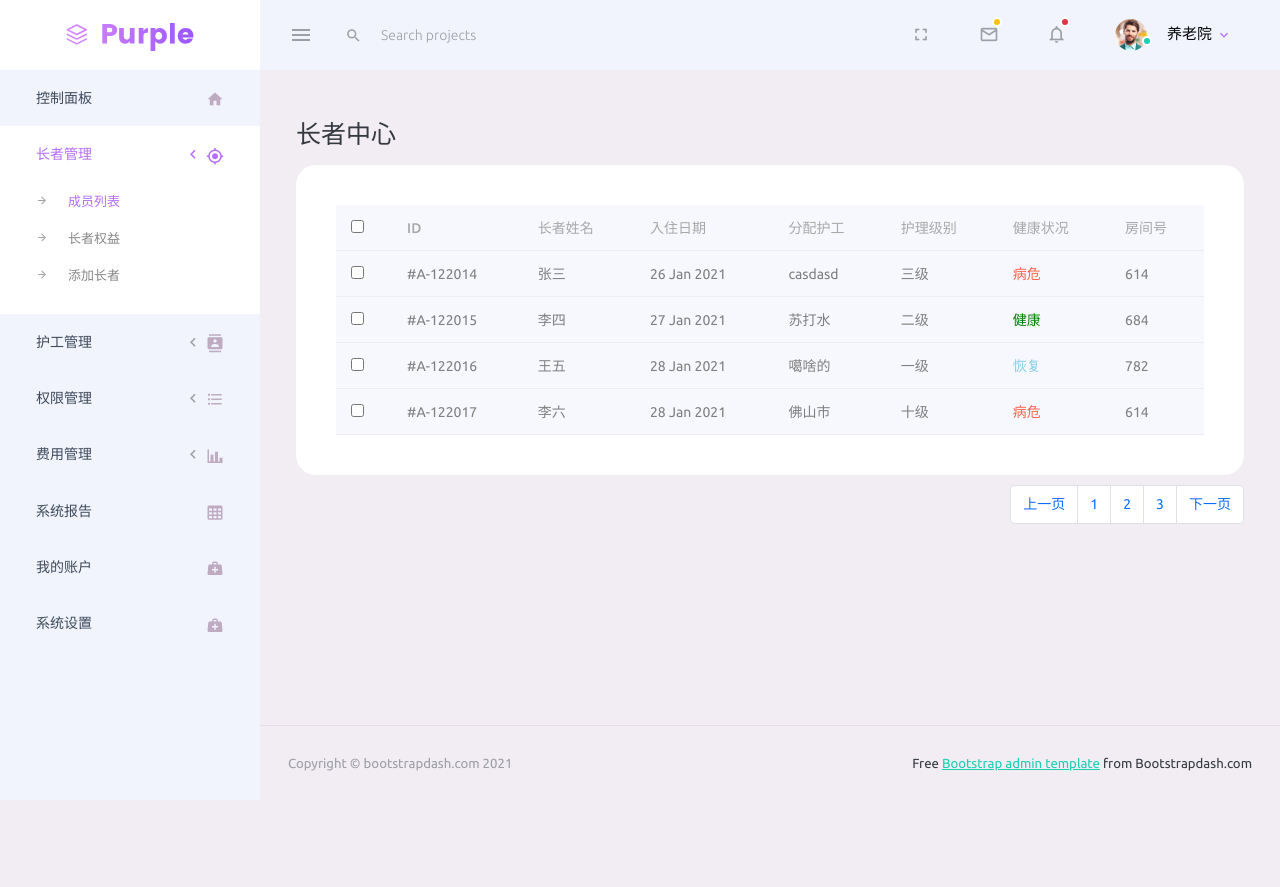
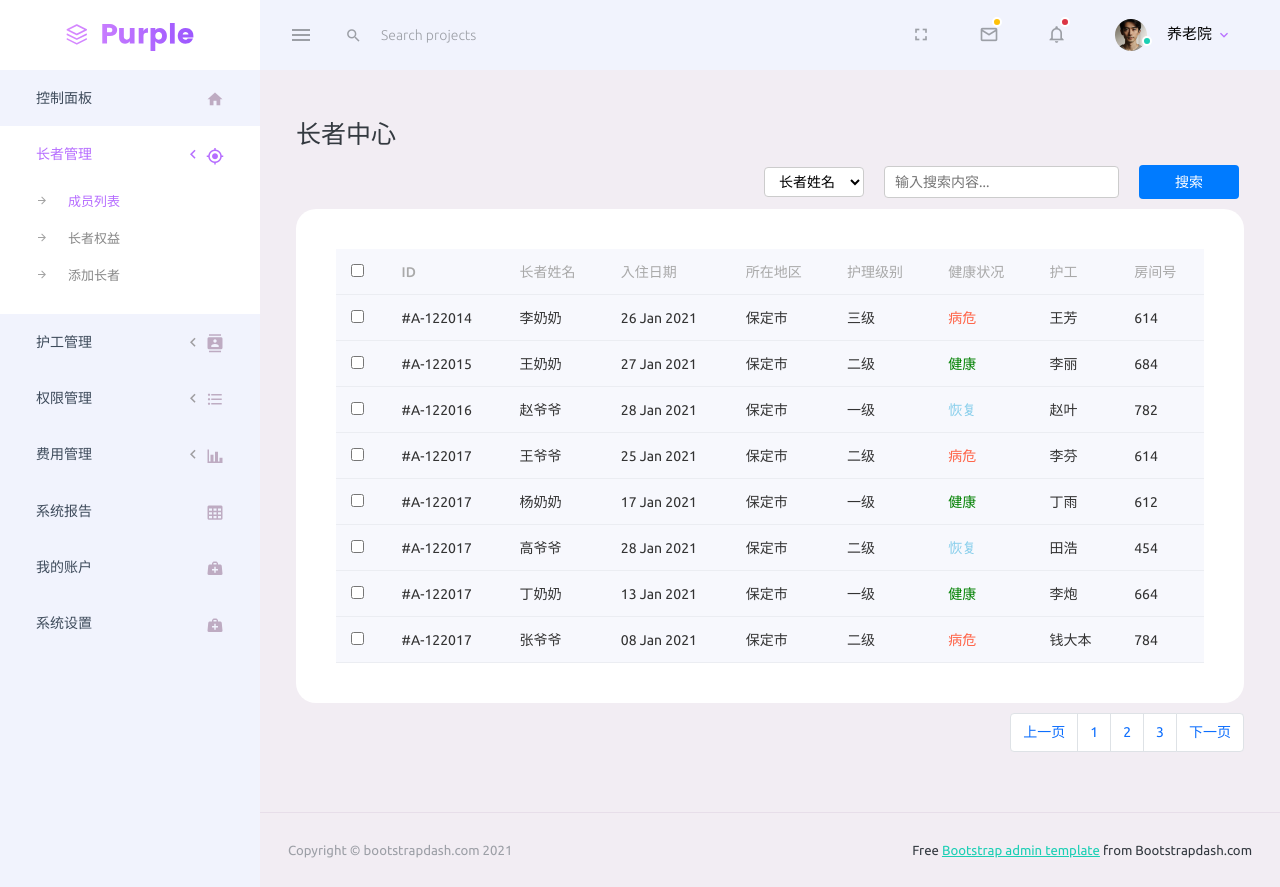
Before and after one commit to hnlxy/SmartEyeWeb, a Flask app: page /elderly-management/elderly-member in a window 1280 px wide. Before the commit the page ends 771 px from the top, so only its background shows below. Run offline with Flask 3, Linux system fonts and the light colour scheme; a user stored in the database is signed in; parts of the project's set-up code (start-up, migrations or seed data) failed here and were passed over; some libraries are stand-ins or nearby versions.

Commit message:
美化长者列表

```diff
--- a/blueprints/elderly/elderly_member.py
+++ b/blueprints/elderly/elderly_member.py
@@ -7,9 +7,14 @@ from flask_login import login_required
 @login_required
 def elderly_member():
     results = [
-        ("#A-122014","张三","26 Jan 2021","casdasd","三级","病危","614"),
-        ("#A-122015","李四","27 Jan 2021","苏打水","二级","健康","684"),
-        ("#A-122016","王五","28 Jan 2021","噶啥的","一级","恢复","782"),
-        ("#A-122017","李六","28 Jan 2021","佛山市","十级","病危","614"),
+        ("#A-122014","李奶奶","26 Jan 2021","保定市","三级","病危","王芳","614"),
+        ("#A-122015","王奶奶","27 Jan 2021","保定市","二级","健康","李丽","684"),
+        ("#A-122016","赵爷爷","28 Jan 2021","保定市","一级","恢复","赵叶","782"),
+        ("#A-122017","王爷爷","25 Jan 2021","保定市","二级","病危","李芬","614"),
+        ("#A-122017","杨奶奶","17 Jan 2021","保定市","一级","健康","丁雨","612"),
+        ("#A-122017","高爷爷","28 Jan 2021","保定市","二级","恢复","田浩","454"),
+        ("#A-122017","丁奶奶","13 Jan 2021","保定市","一级","健康","李炮","664"),
+        ("#A-122017","张爷爷","08 Jan 2021","保定市","二级","病危","钱大本","784"),
+
     ]
     return render_template('pages/elderly-management/elderly_member.html', results=results)
--- a/templates/pages/elderly-management/elderly_member.html
+++ b/templates/pages/elderly-management/elderly_member.html
@@ -9,8 +9,9 @@
 }
 .table{
     background-color: #f7f8fd;
-    color: #808080; /* 设置字体颜色为浅灰色 */
-}
+    color: #333333; /* 设置字体颜色为浅灰色 */
+
+  }
 
 .container{
   width: 100%;
@@ -23,13 +24,106 @@
 .table  thead{
   color: #A9A9A9;
 }
+.filter-container {
+  width: 100%;
+  display: flex; /* 使用 Flexbox 布局 */
+  justify-content: flex-end; /* 使元素靠右对齐 */
+  align-items: center; /* 垂直居中对齐 */
+  margin-bottom: 10px; /* 在筛选框和表格之间添加一些间隔 */
+}
+
+.filter-item {
+  margin-left: 10px; /* 在筛选框的各个元素之间添加一些间隔 */
+}
+
+.filter-item label,
+.filter-item select,
+.filter-item input,
+.filter-item button {
+  min-width: 100px; /* 根据需要调整最小宽度 */
+  margin: 0 5px; /* 在元素之间添加间隔 */
+}
+
+#search-input {
+  padding: 5px 10px;
+  border: 1px solid #ccc;
+  border-radius: 4px;
+  font-size: 14px;
+  line-height: 20px;
+  outline: none; /* 移除轮廓 */
+  transition: border-color 0.3s; /* 平滑过渡效果 */
+}
+
+#search-input:focus {
+  border-color: #007bff; /* 聚焦时边框颜色变化 */
+}
+
+
+#column-select {
+  padding: 5px 10px;
+  border: 1px solid #ccc;
+  border-radius: 4px;
+  background-color: #fff;
+  font-size: 14px;
+  line-height: 20px;
+  outline: none;
+  transition: border-color 0.3s;
+}
+
+#column-select:focus {
+  border-color: #007bff;
+}
+
+
+.filter-container button {
+  padding: 6px 12px;
+  border: 1px solid transparent;
+  border-radius: 4px;
+  background-color: #007bff;
+  color: white;
+  font-size: 14px;
+  line-height: 20px;
+  cursor: pointer;
+  outline: none;
+  transition: background-color 0.3s, border-color 0.3s;
+}
+
+.filter-container button:hover {
+  background-color: #0056b3; /* 悬停时背景色变深 */
+}
+
+
+
+
+
+
 </style>
 
 <div class="content-wrapper">
     <div style="font-size: 25px; margin-bottom: 15px">长者中心</div>
+    <div class="filter-container">
+      <span class="filter-item">
+          <select id="column-select">
+              <option value="name">长者姓名</option>
+              <option value="date">入住日期</option>
+              <option value="worker">分配护工</option>
+              <option value="level">护理级别</option>
+              <option value="health">健康状况</option>
+              <option value="room">房间号</option>
+          </select>
+      </span>
+      <span class="filter-item">
+          <input type="text" id="search-input" placeholder="输入搜索内容...">
+      </span>
+      <span class="filter-item">
+          <button onclick="filterTable()">搜索</button>
+      </span>
+  </div>
+
     <div class="card">
     <div class="card-body">
         <div class="table-responsive">
+
         <table class="table">
           <thead>
 
@@ -40,9 +134,10 @@
               <th>ID</th>
               <th>长者姓名</th>
               <th>入住日期</th>
-              <th>分配护工</th>
+              <th>所在地区</th>
               <th>护理级别</th>
               <th>健康状况</th>
+              <th>护工</th>
               <th>房间号</th>
             </tr>
           </thead>
@@ -61,6 +156,7 @@
                 {{ result[5] }}
                 </td>
               <td>{{ result[6] }}</td>
+              <td>{{ result[7] }}</td>
             </tr>
               {% endfor %}
 
@@ -91,5 +187,31 @@
 </div>
 </div>
 <script src="{{ url_for('static', filename='assets/js/TableCheckboxController.js') }}"></script>
+<script>
+  function filterTable() {
+    // 获取下拉菜单和搜索框的值
+    var columnSelect = document.getElementById("column-select");
+    var searchText = document.getElementById("search-input").value.toUpperCase();
+
+    // 获取表格和行
+    var table = document.querySelector(".table");
+    var tr = table.getElementsByTagName("tr");
+
+    // 遍历所有行，隐藏那些不匹配的行
+    for (var i = 0; i < tr.length; i++) {
+        // 根据下拉菜单选择的列索引获取单元格
+        var td = tr[i].getElementsByTagName("td")[columnSelect.selectedIndex];
+        if (td) {
+            // 如果单元格内容匹配搜索文本，则显示该行，否则隐藏
+            if (td.textContent.toUpperCase().indexOf(searchText) > -1) {
+                tr[i].style.display = "";
+            } else {
+                tr[i].style.display = "none";
+            }
+        }
+    }
+}
+
+  </script>
 
 {% endblock content %}
```
Also changed, not shown: static/assets/images/faces/face1.jpg.
